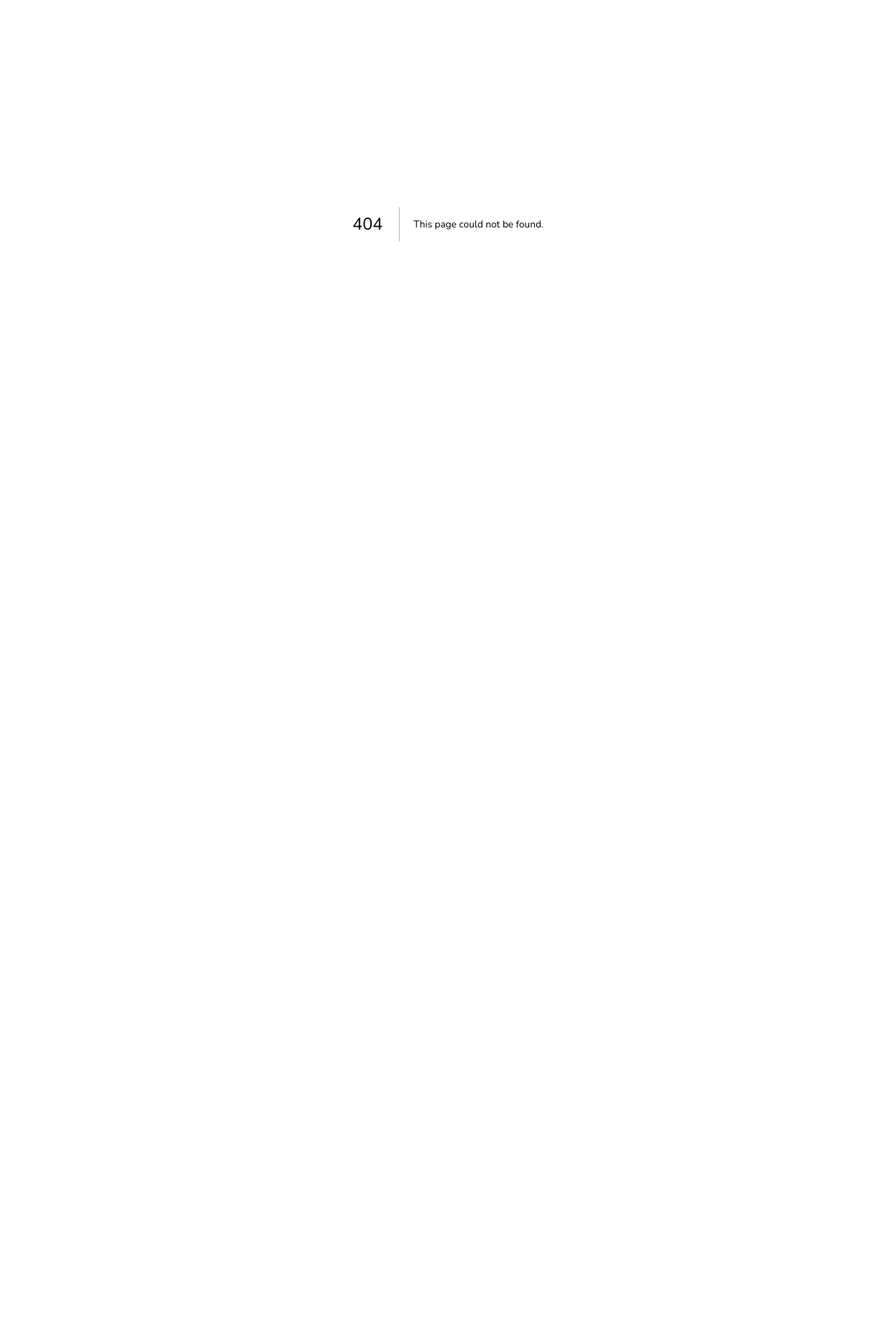
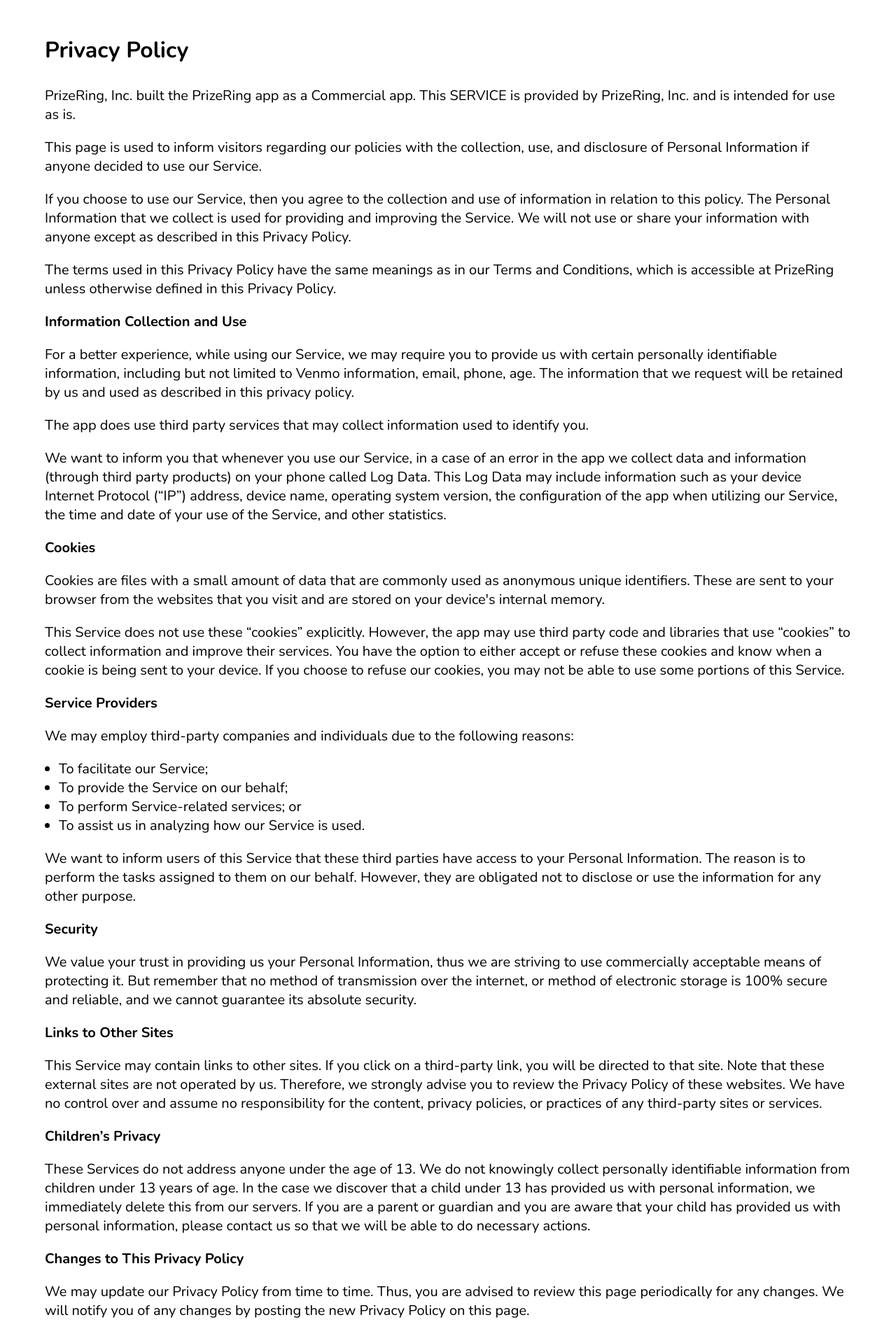
Before and after one commit to dali-lab/prize-ring-website, a Next.js app: page /privacy in a window 1280 px wide. Before the commit this address had no page. Shown: the part 80-1989 px from the top of the page at 70% size. Before the commit the page ends 800 px from the top, so only its background shows below. Built offline with nearby package versions, Linux system fonts and the light colour scheme.

Commit message:
feat: privacy policy page

```diff
--- /dev/null
+++ b/components/Privacy/PrivacyPolicy.tsx
@@ -0,0 +1,133 @@
+import styles from './styles.module.scss';
+
+const PrivacyPolicy = (): JSX.Element => {
+  return (
+    <div className={styles.privacy}>
+      <h4>Privacy Policy</h4>
+      <p>
+        PrizeRing, Inc. built the PrizeRing app as
+        a Commercial app. This SERVICE is provided by
+        PrizeRing, Inc.  and is intended for use as
+        is.
+      </p>
+      <p>
+        This page is used to inform visitors regarding our
+        policies with the collection, use, and disclosure of Personal
+        Information if anyone decided to use our Service.
+      </p>
+      <p>
+        If you choose to use our Service, then you agree to
+        the collection and use of information in relation to this
+        policy. The Personal Information that we collect is
+        used for providing and improving the Service. We will not use or share your information with
+        anyone except as described in this Privacy Policy.
+      </p>
+      <p>
+        The terms used in this Privacy Policy have the same meanings
+        as in our Terms and Conditions, which is accessible at
+        PrizeRing unless otherwise defined in this Privacy Policy.
+      </p>
+      <p><strong>Information Collection and Use</strong></p>
+      <p>
+        For a better experience, while using our Service, we
+        may require you to provide us with certain personally
+        identifiable information, including but not limited to Venmo information, email, phone, age. The information that
+        we request will be retained by us and used as described in this privacy policy.
+      </p>
+      <p>
+        The app does use third party services that may collect
+        information used to identify you.
+      </p>
+      <p>
+        We want to inform you that whenever you
+        use our Service, in a case of an error in the app
+        we collect data and information (through third party
+        products) on your phone called Log Data. This Log Data may
+        include information such as your device Internet Protocol
+        (“IP”) address, device name, operating system version, the
+        configuration of the app when utilizing our Service,
+        the time and date of your use of the Service, and other
+        statistics.
+      </p>
+      <p><strong>Cookies</strong></p>
+      <p>
+        Cookies are files with a small amount of data that are
+        commonly used as anonymous unique identifiers. These are sent
+        to your browser from the websites that you visit and are
+        stored on your device&apos;s internal memory.
+      </p>
+      <p>
+        This Service does not use these “cookies” explicitly. However,
+        the app may use third party code and libraries that use
+        “cookies” to collect information and improve their services.
+        You have the option to either accept or refuse these cookies
+        and know when a cookie is being sent to your device. If you
+        choose to refuse our cookies, you may not be able to use some
+        portions of this Service.
+      </p> <p><strong>Service Providers</strong></p>
+      <p>
+        We may employ third-party companies and
+        individuals due to the following reasons:
+      </p>
+      <ul><li>To facilitate our Service;</li>
+        <li>To provide the Service on our behalf;</li>
+        <li>To perform Service-related services; or</li>
+        <li>To assist us in analyzing how our Service is used.</li>
+      </ul>
+      <p>
+        We want to inform users of this Service
+        that these third parties have access to your Personal
+        Information. The reason is to perform the tasks assigned to
+        them on our behalf. However, they are obligated not to
+        disclose or use the information for any other purpose.
+      </p> <p><strong>Security</strong></p>
+      <p>
+        We value your trust in providing us your
+        Personal Information, thus we are striving to use commercially
+        acceptable means of protecting it. But remember that no method
+        of transmission over the internet, or method of electronic
+        storage is 100% secure and reliable, and we cannot
+        guarantee its absolute security.
+      </p>
+      <p><strong>Links to Other Sites</strong></p>
+      <p>
+        This Service may contain links to other sites. If you click on
+        a third-party link, you will be directed to that site. Note
+        that these external sites are not operated by us.
+        Therefore, we strongly advise you to review the
+        Privacy Policy of these websites. We have
+        no control over and assume no responsibility for the content,
+        privacy policies, or practices of any third-party sites or
+        services.
+      </p>
+      <p><strong>Children’s Privacy</strong></p>
+      <p>
+        These Services do not address anyone under the age of 13.
+        We do not knowingly collect personally
+        identifiable information from children under 13 years of age. In the case
+        we discover that a child under 13 has provided
+        us with personal information, we immediately
+        delete this from our servers. If you are a parent or guardian
+        and you are aware that your child has provided us with
+        personal information, please contact us so that
+        we will be able to do necessary actions.
+      </p>
+      <p><strong>Changes to This Privacy Policy</strong></p>
+      <p>
+        We may update our Privacy Policy from
+        time to time. Thus, you are advised to review this page
+        periodically for any changes. We will
+        notify you of any changes by posting the new Privacy Policy on
+        this page.
+      </p>
+      <p>This policy is effective as of 2021-07-01.</p>
+      <p><strong>Contact Us</strong></p>
+      <p>
+        If you have any questions or suggestions about our
+        Privacy Policy, do not hesitate to contact us at kb@prizering.io.
+      </p>
+    </div>
+  );
+};
+
+export default PrivacyPolicy;
--- /dev/null
+++ b/components/Privacy/index.ts
@@ -0,0 +1,3 @@
+import PrivacyPolicy from './PrivacyPolicy';
+
+export { PrivacyPolicy };
--- /dev/null
+++ b/components/Privacy/styles.module.scss
@@ -0,0 +1,16 @@
+@use "variables" as *;
+
+.privacy {
+  padding: 50px 5vw;
+
+  * { font-size: 1rem; }
+
+  ul {
+    margin-left: 20px;
+  }
+
+  h4 {
+    font-size: 1.6rem;
+    margin-bottom: 30px;
+  }
+}
--- /dev/null
+++ b/pages/privacy.tsx
@@ -0,0 +1,20 @@
+import Layout, { Header, Footer } from 'components/Layout';
+import { PrivacyPolicy } from 'components/Privacy';
+
+const PrivacyPage = (): JSX.Element => {
+  return (
+    <>
+      <Header />
+      <Layout
+        title="Privacy Policy"
+        description="PrizeRing hosts realtime, entertaining game shows where you can compete with your friends.
+      Players use their existing content to compete in live content-based game shows to win prizes."
+      >
+        <PrivacyPolicy />
+      </Layout>
+      <Footer />
+    </>
+  );
+};
+
+export default PrivacyPage;
```
